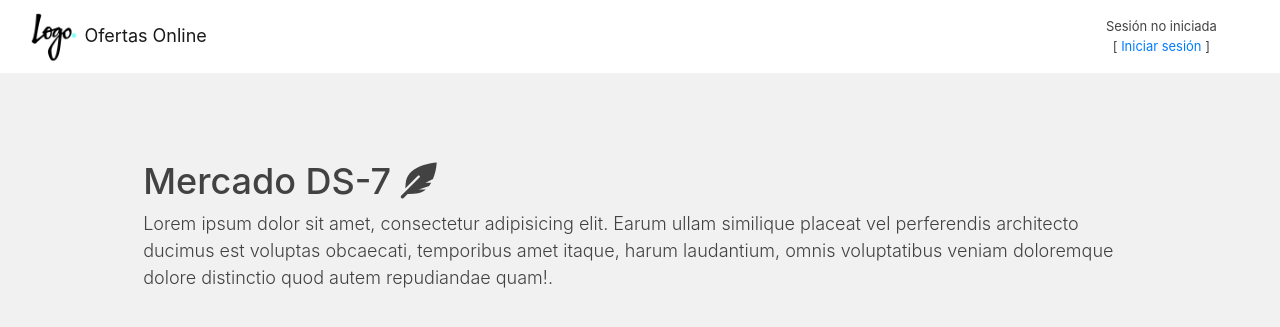
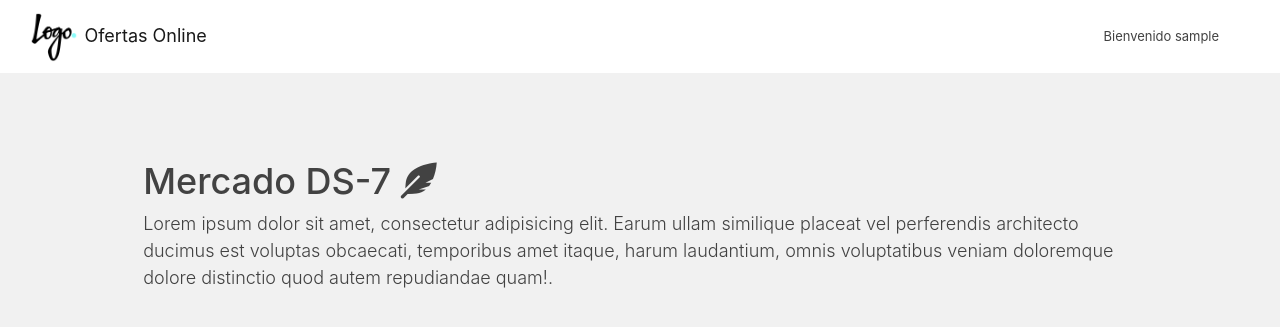
Before and after one commit to AbdielP/Mercado-DS7, a PHP site: page /index.php in a window 1280 px wide. Shown: the top 327 px of the page. Run offline with PHP 8.4, Linux system fonts and the light colour scheme; the visitor is signed in with stand-in values (Sample User, id 1).

Commit message:
Se termina login de prueba, iniciando pruebas de BD

```diff
--- a/index.php
+++ b/index.php
@@ -1,3 +1,6 @@
+<?php
+    session_start();
+?>
 <!DOCTYPE html>
 <html lang="en">
 <head>
@@ -17,8 +20,14 @@
         </a>
       </div>
       <div class="col-md-2">
-        <p align="center" class="m-0">Sesión no iniciada</p>
-        <p align="center" class="m-0">[ <a href='login.php' TARGET='_top'>Iniciar sesión</a> ]</p>
+      <?php
+        if (isset($_SESSION["usuario_valido"])) {
+          print "<p align='center' class='m-0'>Bienvenido ".$_SESSION["usuario_valido"]."</p>";
+        } else {
+          print "<p align='center' class='m-0'>Sesión no iniciada</p>";
+          print "<p align='center' class='m-0'>[ <a href='login.php' TARGET='_top'>Iniciar sesión</a> ]</p>";
+        }
+      ?>
       </div>
     </nav>
 
--- a/login.php
+++ b/login.php
@@ -4,13 +4,13 @@
         $usr = $_REQUEST['usrn'];
         $psw = $_REQUEST['pswd'];
 
-        $salt = substr($usr, 0 ,2);
-        $pswcrpt = crypt($psw, $salt);
+        // $salt = substr($usr, 0 ,2);
+        // $pswcrpt = crypt($psw, $salt);
 
         require_once "classes/user.php";
 
         $obj_user = new usuario();
-        $usuario_valido = $obj_usuarios->validar_usuario($usr, $pswcrpt);
+        $usuario_valido = $obj_usuarios->validar_usuario($usr, $psw);
         foreach ($usuario_valido as $array_resp) {
             foreach ($array_resp as $value) {
                 $nfilas=$value;
```
